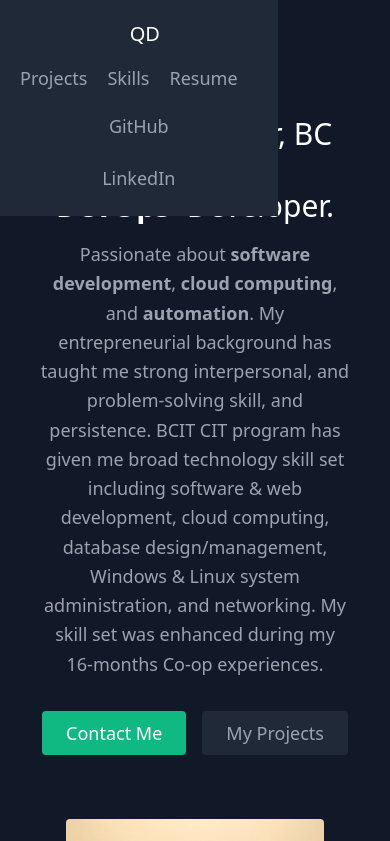
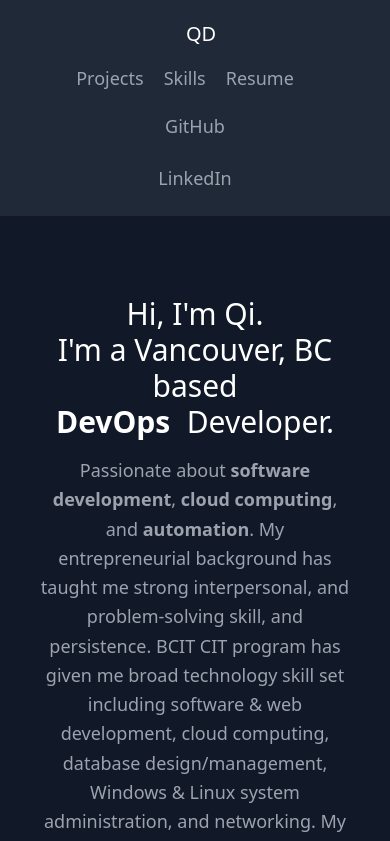
Before and after one commit to QI-D/portfolio-react, a React (Create React App) app: page / in a window 390 px wide. Shown: the top 841 px of the page. Built offline with nearby package versions, Linux system fonts and the light colour scheme.

Commit message:
update navbar css
remove fixed styling for adapting smaller screen

Signed-off-by: QI-D <jonsondang@outlook.com>

```diff
--- a/src/components/Navbar.js
+++ b/src/components/Navbar.js
@@ -3,7 +3,7 @@ import Resume from "../Qi_Dang_Resume.pdf"
 
 export default function Navbar() {
   return (
-    <header className="bg-gray-800 md:sticky top-0 z-20 fixed">
+    <header className="bg-gray-800 md:sticky top-0 z-20">
       <div className="container mx-auto flex flex-wrap p-5 flex-col md:flex-row items-center">
         <a className="title-font font-medium text-white mb-4 md:mb-0">
           <a href="#about" className="ml-3 text-xl">
```
